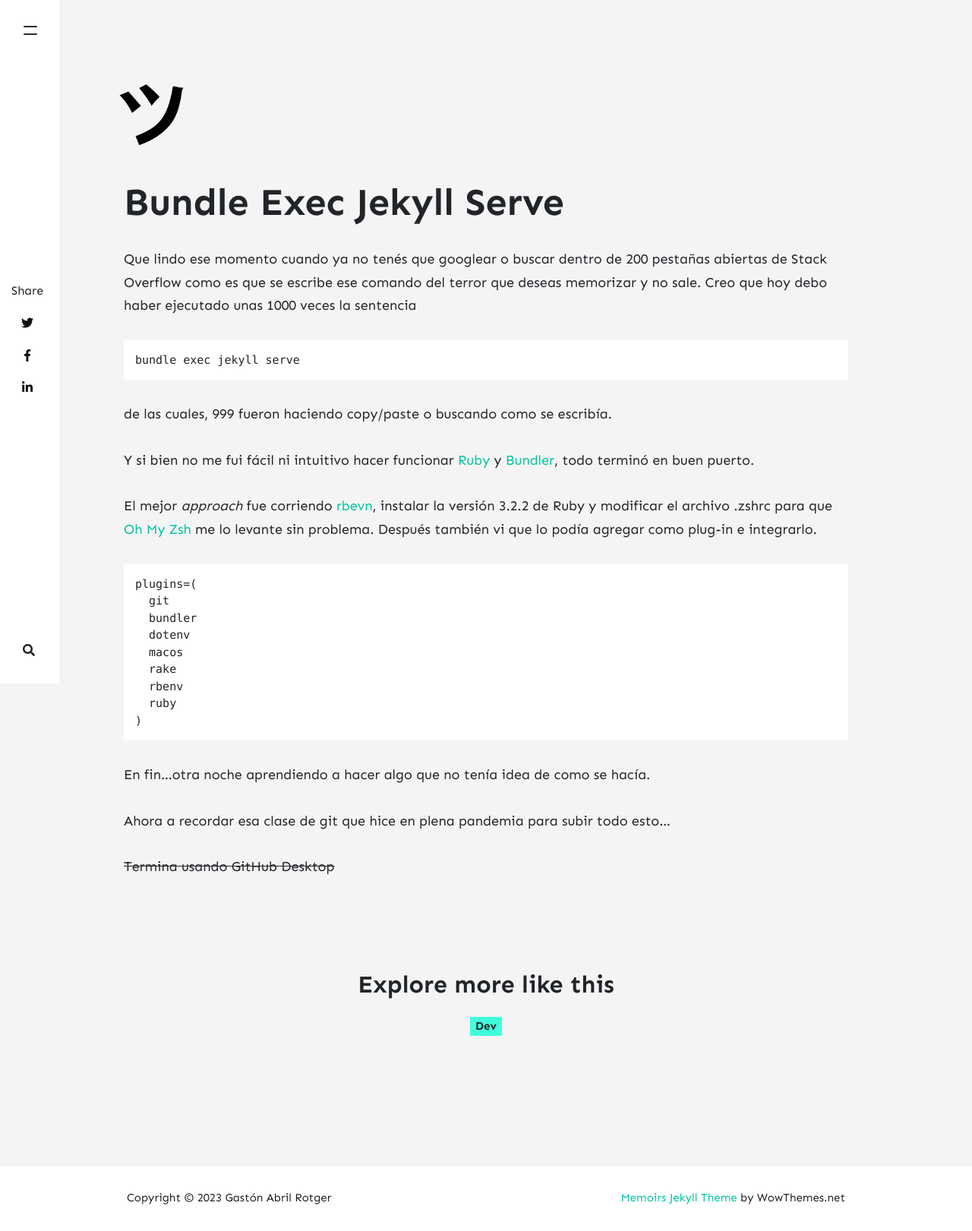
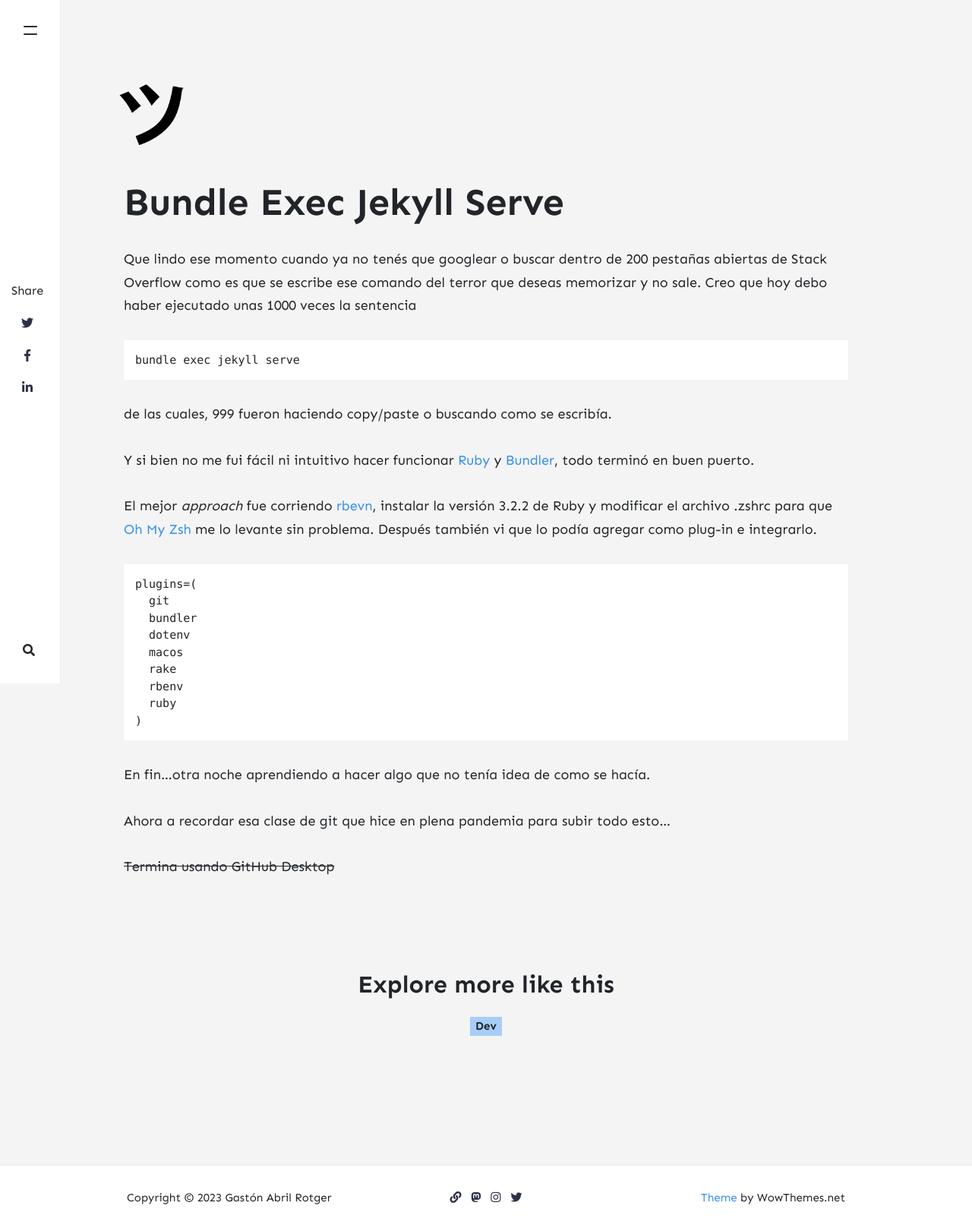
Before and after one commit to lud0matic/lud0matic.github.io, a Jekyll site: the page built from _posts/2023-05-06-bundle-exec-jekyll-serve.md, in a window 1280 px wide. Shown: the whole page at 76% size. Built offline with Jekyll 4.4.1, drawn with Linux system fonts in a browser that asks for light colours; nearby versions of some CDN libraries; comment, search, counter and statistics services are not loaded.

Commit message:
tweaking

```diff
--- a/Gemfile
+++ b/Gemfile
@@ -19,4 +19,5 @@ group :jekyll_plugins do
     gem 'bootstrap', '~> 4.4.1'
     gem 'kramdown'
     gem 'rouge'
+    gem "jemoji"
 end
--- a/_config.yml
+++ b/_config.yml
@@ -32,6 +32,7 @@ plugins:
   - jekyll-seo-tag
   - jekyll-archives
   - jekyll-figure
+  - jemoji
 
 # Archives
 jekyll-archives:
@@ -60,10 +61,10 @@ adsense-data-ad-client: "ca-pub-3412143450191416"
 adsense-data-ad-slot: "1363087678"
 
 # Lazy Images ("enabled" or "disabled")
-lazyimages: "enabled"
+lazyimages: "disabled"
 
 # Post Author Box ("enabled" or "disabled")
-authorbox: "enabled"
+authorbox: "disable"
 
 # Sass
 sass:
--- a/_layouts/default.html
+++ b/_layouts/default.html
@@ -15,6 +15,9 @@
 <link href="{{ site.baseurl }}/assets/css/theme.css" rel="stylesheet">
 
 <script src="{{ site.baseurl }}/assets/js/jquery.min.js"></script>
+
+<script src="https://kit.fontawesome.com/288ae51385.js" crossorigin="anonymous"></script>
+
 
 </head>
 
@@ -52,8 +55,7 @@
         <h3>Navigation</h3>
         <li><a href="{{ site.baseurl }}/">Home</a></li>
         <li><a href="{{ site.baseurl }}/about">About</a></li>
-        <li><a href="{{ site.baseurl }}/authors">Contributors <span class="badge badge-primary">new</span></a></li>
-        <li><a target="_blank" href="https://bootstrapstarter.com/jekyll-theme-memoirs/">Get Memoirs</a></li>
+        <li><a href="{{ site.baseurl }}/now">Now</a></li>
         <li><a href="{{ site.baseurl }}/contact">Contact</a></li>
     </ul>
 </nav>
@@ -111,11 +113,19 @@
 <footer class="footer">
     <div class="container">
         <div class="row">
-            <div class="col-md-6 col-sm-12 text-center text-lg-left">
+            <div class="col-md-4 col-sm-12 text-center text-lg-left">
                 Copyright © {{ site.time | date: "%Y" }} {{ site.name }}
             </div>
-            <div class="col-md-6 col-sm-12 text-center text-lg-right">
-                <a target="_blank" href="https://www.wowthemes.net/memoirs-free-jekyll-theme/">Memoirs Jekyll Theme</a> by WowThemes.net
+
+            <div class="col-md-4 col-sm-12 text-center ">
+                <a target="_blank" style="color: #2D3047" href="https://gastonabril.com.ar"<i class="fas fa-link"></i></a> &nbsp;
+                <a target="_blank" style="color: #2D3047" href="https://mastodon.social/@ludomatic"<i class="fab fa-mastodon"></i></a> &nbsp;
+                <a target="_blank" style="color: #2D3047" href="https://instagram.com/ludomatic"<i class="fab fa-instagram"></i></a> &nbsp;
+                <a target="_blank" style="color: #2D3047" href="https://twitter.com/ludomatic"<i class="fab fa-twitter"></i><a>
+            </div>
+
+            <div class="col-md-4 col-sm-12 text-center text-lg-right">
+                <a target="_blank" href="https://www.wowthemes.net/memoirs-free-jekyll-theme/">Theme</a> by WowThemes.net
             </div>
         </div>
     </div>
--- a/assets/css/theme.scss
+++ b/assets/css/theme.scss
@@ -3,8 +3,8 @@
 ---
 
 $brown: #B59F62;
-$teal: #40FFDC;
-$black: #111;
+$teal: #a7cef8;
+$black: #2D3047;
 $primary: $teal;
 $dark:    $black;
 $enable-rounded: false;
```
Also changed, not shown: _posts/2023-05-06-bundle-exec-jekyll-serve.md (+1 -0 lines), Gemfile.lock.
